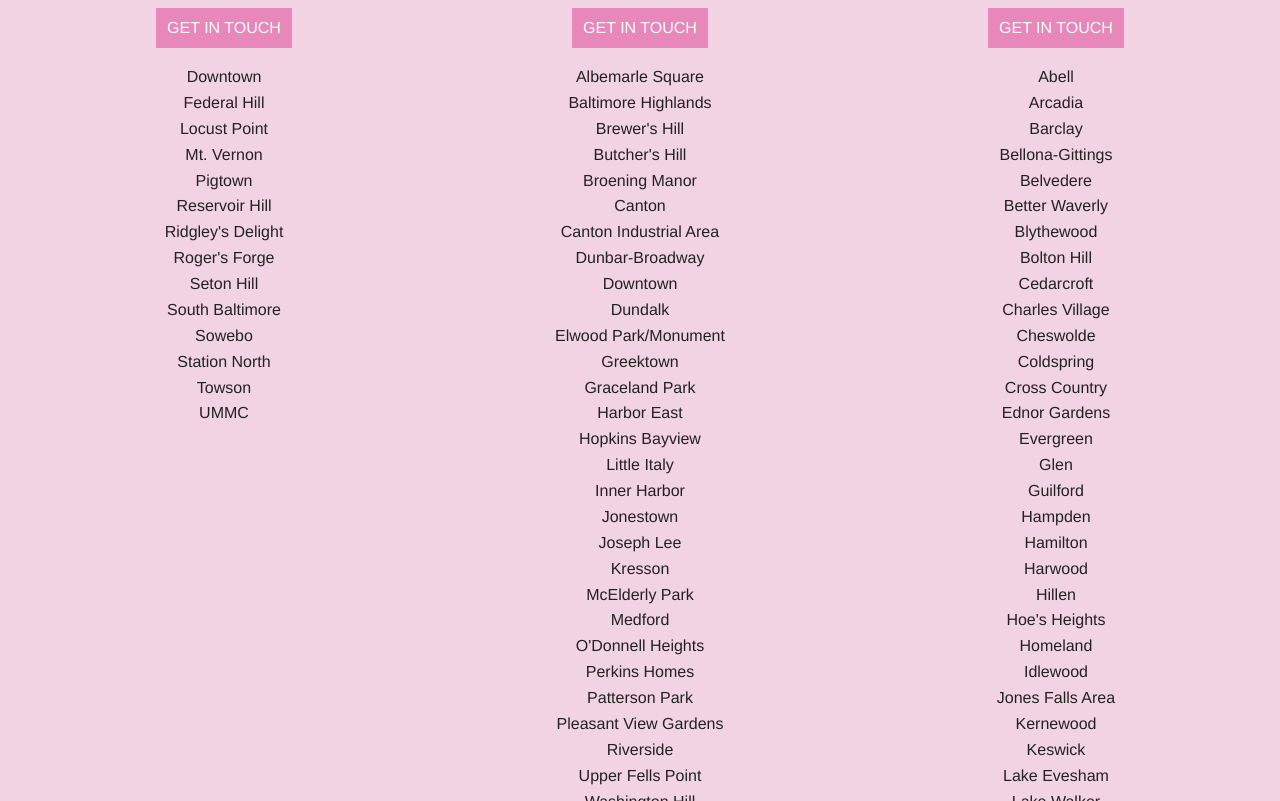
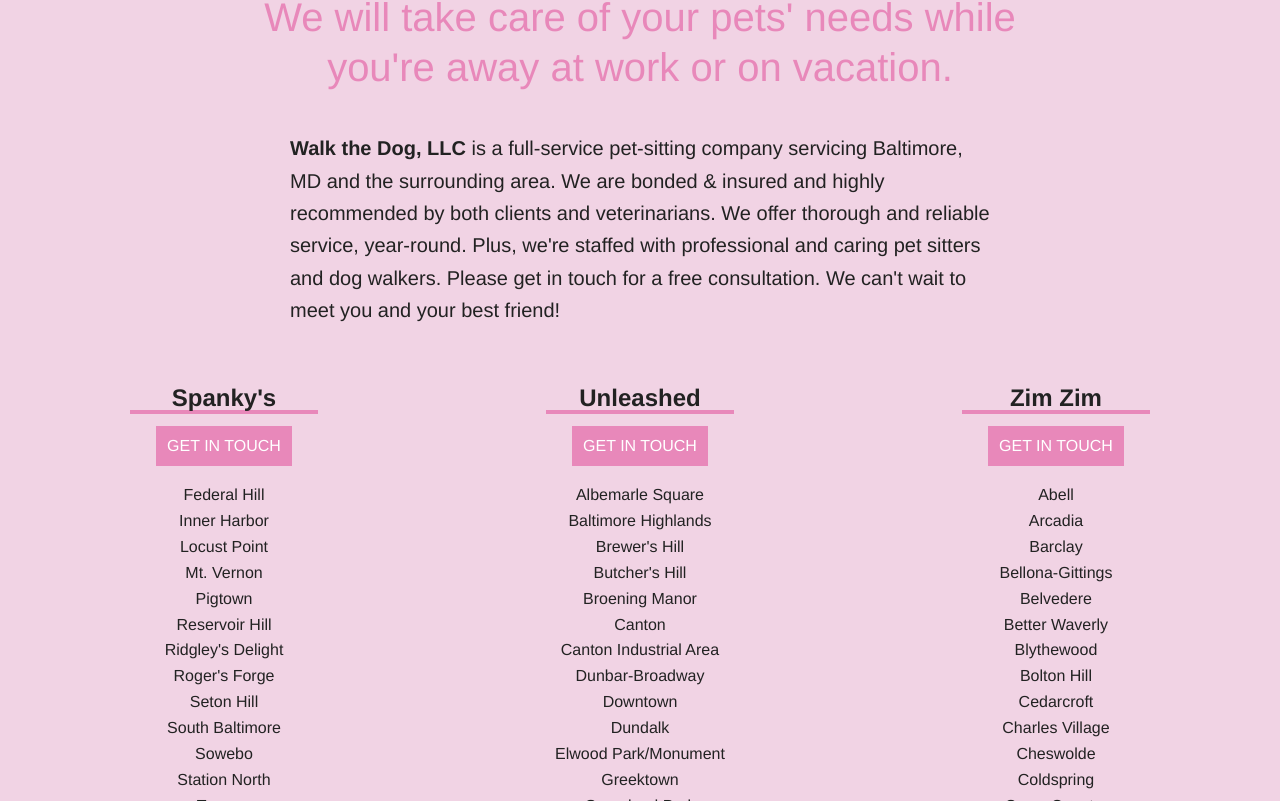
Before and after one commit to mikeriley131/walkthedogbaltimore, a website: page index.html in a window 1280 px wide. Shown: the part 352-1153 px from the top of the page. Drawn offline with nearby package versions, Linux system fonts and the light colour scheme; files that its build step writes are made by us from their sources.

Commit message:
Adds SEO mark-up, favicon, and intro text

```diff
--- a/_assets/scss/partials/_elements.scss
+++ b/_assets/scss/partials/_elements.scss
@@ -8,6 +8,11 @@
 
 h1, h2, h3, h4 {
   line-height: 1;
+}
+
+blockquote {
+  margin-top: 0;
+  margin-bottom: 0;
 }
 
 p {
--- a/_assets/scss/partials/_footer.scss
+++ b/_assets/scss/partials/_footer.scss
@@ -6,7 +6,7 @@
   padding: 1em;
   text-align: center;
 
-  p {
+  p:last-of-type {
     margin-bottom: 0;
   }
 }
--- a/_assets/scss/partials/_home.scss
+++ b/_assets/scss/partials/_home.scss
@@ -5,9 +5,40 @@
   background: $background;
   overflow: auto;
   padding: 1em;
+
+  @include brk-med {
+    padding-top: 2em;
+  }
 }
 
-.column {
+.tagline {
+  color: $primary;
+  line-height: 1.25;
+  margin: .5em auto 0;
+  font-size: 2em;
+  text-align: center;
+
+  @include brk-med {
+    font-size: 2.5em;
+    max-width: 20em;
+  }
+}
+
+.intro-copy {
+  font-size: 1.25em;
+  margin: 0 auto 2em;
+
+  @include brk-med {
+    margin-bottom: 3em;
+    max-width: 80%;
+  }
+
+  @include brk-large {
+    max-width: 35em;
+  }
+}
+
+.group {
   margin-bottom: 2em;
   text-align: center;
   width: 100%;
@@ -17,7 +48,7 @@
     width: 33.33333%;
   }
 
-  h1 {
+  h2 {
     border-bottom: 4px solid #e888ba;
     margin: 0 auto;
     margin-bottom: .5em;
--- a/index.html
+++ b/index.html
@@ -4,12 +4,41 @@
 		<meta charset="utf-8">
 		<meta http-equiv="x-ua-compatible" content="ie=edge">
 		<meta name="viewport" content="width=device-width, initial-scale=1">
-		<meta name="description" content="">
+		<meta name="description" content="Walk the Dog, LLC is a full-service pet-sitting company servicing Baltimore, MD. We are bonded &amp; insured and highly recommended by both clients and veterinarians. We offer thorough and reliable service, year-round. Plus, we're staffed with professional and caring pet sitters and dog walkers. Please get in touch for a free consultation. We can't wait to meet you and your best friend!">
+		<meta name="keyword" content="pet sitting, pet sitter, dog walking, dog walker, pet care, baltimore, towson, maryland">
 
-		<title>Walk the Dog Baltimore</title>
+		<title>Walk the Dog - Baltimore</title>
 
-		<link rel="apple-touch-icon" href="apple-touch-icon.png">
-		<!-- Place favicon.ico in the root directory -->
+		<!-- For IE 10 and below -->
+		<!-- No link, just place a file called favicon.ico in the root directory -->
+
+		<!-- For IE 11, Chrome, Firefox, Safari, Opera -->
+		<link rel="icon" href="_assets/images/icons/favicon-16x16.png" sizes="16x16" type="image/png">
+		<link rel="icon" href="_assets/images/icons/favicon-32x32.png" sizes="32x32" type="image/png">
+		<link rel="icon" href="_assets/images/icons/favicon-48x48.png" sizes="48x48" type="image/png">
+		<link rel="icon" href="_assets/images/icons/favicon-62x62.png" sizes="62x62" type="image/png">
+		<link rel="icon" href="_assets/images/icons/favicon-192x192.png" sizes="192x192" type="image/png">
+
+		<!-- For Apple touch devices -->
+		<link rel="apple-touch-icon" sizes="57x57" href="/apple-icon-57x57.png">
+		<link rel="apple-touch-icon" sizes="60x60" href="/apple-icon-60x60.png">
+		<link rel="apple-touch-icon" sizes="72x72" href="/apple-icon-72x72.png">
+		<link rel="apple-touch-icon" sizes="76x76" href="/apple-icon-76x76.png">
+		<link rel="apple-touch-icon" sizes="114x114" href="/apple-icon-114x114.png">
+		<link rel="apple-touch-icon" sizes="120x120" href="/apple-icon-120x120.png">
+		<link rel="apple-touch-icon" sizes="144x144" href="/apple-icon-144x144.png">
+		<link rel="apple-touch-icon" sizes="152x152" href="/apple-icon-152x152.png">
+		<link rel="apple-touch-icon" sizes="180x180" href="/apple-icon-180x180.png">
+		<!-- More info: https://bitsofco.de/all-about-favicons-and-touch-icons/ -->
+
+		<meta property="og:url" content="http://www.walkthedogbaltimore.com/">
+		<meta property="og:type" content="website">
+		<meta property="og:image" content="https://example.com/image.jpg">
+		<meta property="og:description" content="Walk the Dog, LLC is a full-service pet-sitting company servicing Baltimore, MD. We are bonded &amp; insured and highly recommended by both clients and veterinarians. We offer thorough and reliable service, year-round. Plus, we're staffed with professional and caring pet sitters and dog walkers.">
+		<meta property="og:site_name" content="Walk the Dog - Baltimore">
+		<meta property="og:locale" content="en_US">
+		<!-- Facebook: https://developers.facebook.com/docs/sharing/webmasters#markup -->
+		<!-- Open Graph: http://ogp.me/ -->
 
 		<link rel="stylesheet" href="_assets/css/main.min.css" />
 
@@ -17,18 +46,25 @@
 			<script src="http://html5shiv-printshiv.googlecode.com/svn/trunk/html5shiv-printshiv.js"></script>
 		<![endif]-->
 	</head>
-	<body>
+	<body itemscope itemtype="http://schema.org/LocalBusiness">
 		<header class="header">
+			<h1 class="visuallyhidden">Walk the Dog - Baltimore</h1>
 			<img src="_assets/images/wtd-logo.svg" alt="Walk the Dog logo">
 		</header>
 
 		<main class="main">
-			<div class="column">
-				<h1>Spanky's</h1>
-				<a class="cta-link" href="/" target="_blank">Get in touch</a>
+			<blockquote class="tagline">
+				<p>We will take care of your pets' needs while you're away at work or on vacation.</p>
+			</blockquote>
+
+			<p class="intro-copy"><strong itemprop="name">Walk the Dog, LLC</strong> is a full-service pet-sitting company servicing Baltimore, MD and the surrounding area. We are bonded &amp; insured and highly recommended by both clients and veterinarians. We offer thorough and reliable service, year-round. Plus, we're staffed with professional and caring pet sitters and dog walkers. Please get in touch for a free consultation. We can't wait to meet you and your best friend!</p>
+
+			<section class="group">
+				<h2>Spanky's</h2>
+				<a class="cta-link" href="" target="_blank">Get in touch</a>
 				<ul>
-					<li>Downtown</li>
 					<li>Federal Hill</li>
+					<li>Inner Harbor</li>
 					<li>Locust Point</li>
 					<li>Mt. Vernon</li>
 					<li>Pigtown</li>
@@ -42,11 +78,11 @@
 					<li>Towson</li>
 					<li>UMMC</li>
 				</ul>
-			</div>
+			</section>
 
-			<div class="column">
-				<h1>Unleashed</h1>
-				<a class="cta-link" href="/" target="_blank">Get in touch</a>
+			<section class="group">
+				<h2>Unleashed</h2>
+				<a class="cta-link" href="" target="_blank">Get in touch</a>
 				<ul>
 					<li>Albemarle Square</li>
 					<li>Baltimore Highlands</li>
@@ -78,11 +114,11 @@
 					<li>Upper Fells Point</li>
 					<li>Washington Hill</li>
 				</ul>
-			</div>
+			</section>
 
-			<div class="column">
-				<h1>Zim Zim</h1>
-				<a class="cta-link" href="/" target="_blank">Get in touch</a>
+			<section class="group">
+				<h2>Zim Zim</h2>
+				<a class="cta-link" href="" target="_blank">Get in touch</a>
 				<ul>
 					<li>Abell</li>
 					<li>Arcadia</li>
@@ -134,17 +170,14 @@
 					<li>Woodberry</li>
 					<li>Wyman Park</li>
 				</ul>
-			</div>
+			</section>
 		</main>
 
 		<footer class="footer">
-			<p>If you do not see your neighborhood listed here, please get in touch with us at <a class="text-link" href="mailto:info@walkthedogbaltimore.com">info@walkthedogbaltimore.com</a>.</p>
+			<p>If you do not see your neighborhood listed here, please get in touch with us at <a class="text-link" href="mailto:info@walkthedogbaltimore.com" itemprop="email">info@walkthedogbaltimore.com</a>.</p>
+
+			<p>Find us on <a class="text-link" href="https://www.facebook.com/walkthedogbaltimore/">Facebook</a>.</p>
 		</footer>
-
-
-		<script src="https://ajax.googleapis.com/ajax/libs/jquery/1.11.3/jquery.min.js"></script>
-		<script>window.jQuery || document.write('<script src="js/vendor/jquery-1.11.3.min.js"><\/script>')</script>
-		<script src="<assets/js/main.min.js"></script>
 
 		<!-- Google Analytics: change UA-XXXXX-X to be your site's ID. -->
 		<script>
```
Also changed, not shown: _assets/css/main.css, _assets/css/main.min.css, favicon.ico (added), 1 other file.
